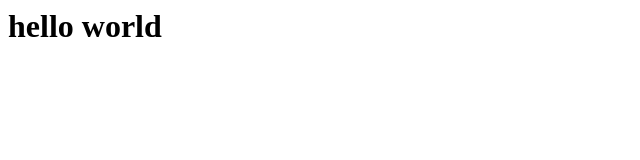
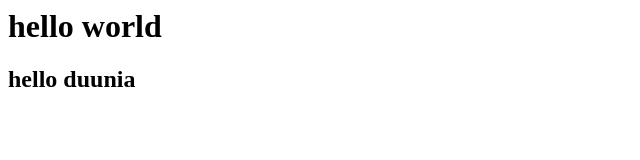
Before and after one commit to adios35/kerja, a plain HTML site: page index.html in a window 1280 px wide. Shown: the whole page, without its empty margins (0-640 px from the left). Drawn offline with Linux system fonts and the light colour scheme.

Commit message:
menambahkan h2

```diff
--- a/index.html
+++ b/index.html
@@ -1 +1,2 @@
 <h1>hello world</h1>
+<h2>hello duunia</h2>
```
